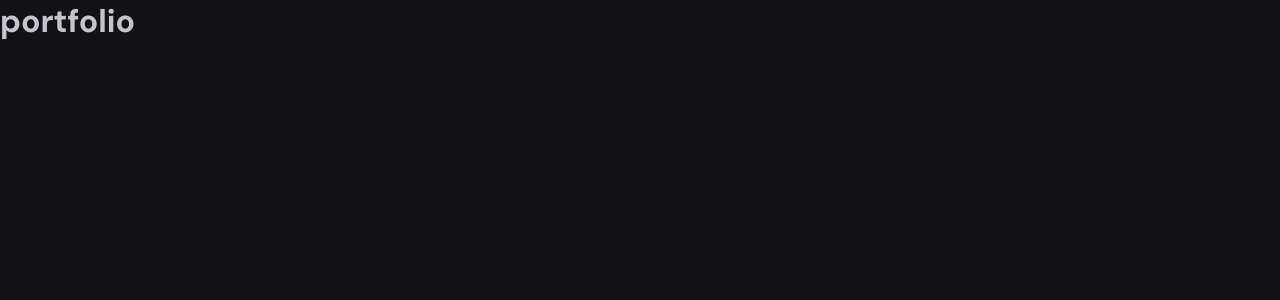
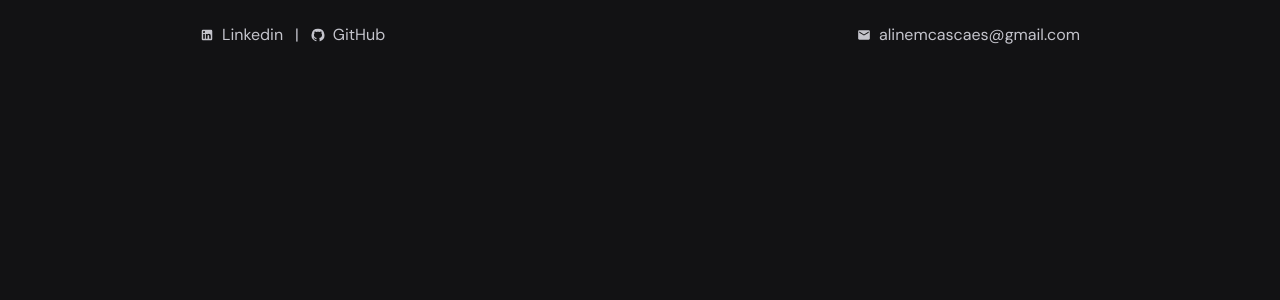
Before and after one commit to alinecascaes/portfolio, a React (Vite) app: page / in a window 1280 px wide. Shown: the top 300 px of the page. Built offline with nearby package versions, Linux system fonts and the light colour scheme.

Commit message:
feat: create header component

```diff
--- a/package.json
+++ b/package.json
@@ -10,6 +10,10 @@
     "preview": "vite preview"
   },
   "dependencies": {
+    "@emotion/react": "^11.14.0",
+    "@emotion/styled": "^11.14.0",
+    "@mui/icons-material": "^6.4.1",
+    "@mui/material": "^6.4.1",
     "react": "^18.3.1",
     "react-dom": "^18.3.1",
     "styled-components": "^6.1.14"
--- /dev/null
+++ b/src/app/App.styles.ts
@@ -0,0 +1,14 @@
+import styled from "styled-components";
+
+export const PageWrapper = styled.div `
+    max-width: 920px;
+    padding: 0 20px;
+    margin: 0 auto;
+`;
+
+export const AboutInfoContainer = styled.div `
+    display: flex;
+    flex-direction: column;
+    margin-top: 50px;
+    gap: 50px;
+`;
--- a/src/app/App.tsx
+++ b/src/app/App.tsx
@@ -1,14 +1,20 @@
 import { ThemeProvider } from "styled-components";
 import { themes } from "../styles/Theme";
+import { Header } from "../components/Header";
+
+import * as S from "./App.styles";
 import { GlobalStyles } from "../styles/Globals";
 
-
 export function App() {
-
   return (
     <ThemeProvider theme={themes}>
-     <h1>portfolio</h1>
-     <GlobalStyles />
+      <S.PageWrapper>
+        <Header />
+
+        <S.AboutInfoContainer>
+        </S.AboutInfoContainer>
+        <GlobalStyles />
+      </S.PageWrapper>
     </ThemeProvider>
   );
 }
--- /dev/null
+++ b/src/components/Header/index.tsx
@@ -0,0 +1,29 @@
+import EmailIcon from '@mui/icons-material/Email';
+import LinkedInIcon from '@mui/icons-material/LinkedIn';
+import GitHubIcon from '@mui/icons-material/GitHub';
+
+import * as S from "./style";
+
+export function Header() {
+    return(
+        <S.HeaderWrapper>
+            <S.SocialMediaContainer>
+                <S.Link target="_blank" href="https://www.linkedin.com/in/alinecascaes/">
+                    <LinkedInIcon /> Linkedin
+                </S.Link>
+
+                <span> | </span>
+
+                <S.Link target="_blank" href="https://github.com/alinecascaes">
+                    <GitHubIcon /> GitHub
+                </S.Link>
+            </S.SocialMediaContainer>
+
+            <S.EmailContainer>
+                <S.Link target="_blank" href="mailto:alinemcascaes@gmail.com">
+                    <EmailIcon /> alinemcascaes@gmail.com
+                </S.Link>
+            </S.EmailContainer>
+        </S.HeaderWrapper>
+    );
+}
--- /dev/null
+++ b/src/components/Header/style.ts
@@ -0,0 +1,59 @@
+import styled from "styled-components";
+
+export const HeaderWrapper = styled.div `
+    display: flex;
+    flex-direction: column;
+    justify-content: center;
+    align-items: center;
+    gap: 0.75rem;
+    padding: 1.25rem 0;
+
+    & svg {
+        color: ${({ theme }) => theme.color["gray-300"]};
+        font-size: 0.875rem;
+    }
+
+    @media (min-width: 668px){
+        padding: 1.5rem 0;
+    }
+
+    @media (min-width: 1024px){
+        flex-direction: row;
+        justify-content: space-between;
+    }
+`;
+
+export const SocialMediaContainer = styled.div `
+   display: flex;
+   gap: 0.5rem;
+
+   span {
+        color: ${({ theme }) => theme.color["gray-300"]};
+    }
+
+   @media (min-width: 668px){
+       gap: 0.75rem;
+    }
+
+    @media (min-width: 1024){
+       gap: 0.875rem;
+    }
+`;
+
+export const Link = styled.a `
+    text-decoration: none;
+    display: flex;
+    align-items: center;
+    gap: 0.5rem;
+    color: ${({ theme }) => theme.color["gray-300"]};
+
+    &:hover {
+        color: ${({ theme }) => theme.color["lime-900"]};
+
+        & svg {
+            color: ${({ theme }) => theme.color["lime-900"]};
+        }
+    }
+`;
+
+export const EmailContainer = styled.div ``;
```
Also changed, not shown: 1 other file (tests, documents, lock files or other folders).
